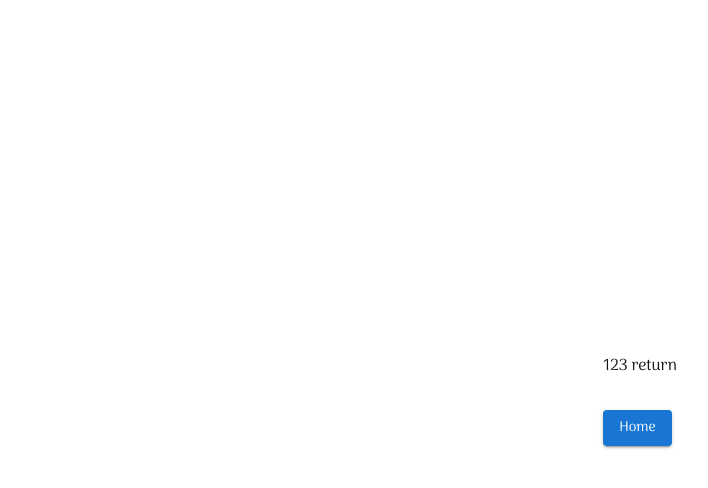
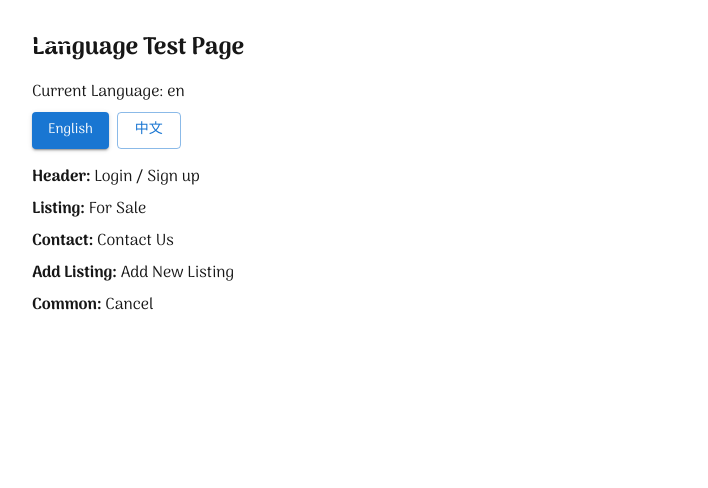
Before and after one commit to evanyichaoz/mls-web, a Next.js app: page /test-page in a window 1280 px wide. Shown: the top 488 px of the page, without its empty margins (0-708 px from the left). Built offline with nearby package versions, Linux system fonts and the light colour scheme; no server answers.

Commit message:
add language change

```diff
--- a/src/app/layout.tsx
+++ b/src/app/layout.tsx
@@ -6,6 +6,7 @@ import { AlertProvider } from "@/context/AlertContext";
 import AlertMessage from "@/components/AlertMessage";
 import Header from "@/components/Header";
 import { ArimThemeProvider } from "@/context/ArimThemeProvider";
+import { LanguageProvider } from "@/context/LanguageContext";
 
 export const metadata: Metadata = {
   title: "Create Next App",
@@ -23,6 +24,7 @@ export default function RootLayout({
       </head>
       <AuthProvider>
         <AlertProvider>
+          <LanguageProvider>
             <ArimThemeProvider>
               <body
                 className={`antialiased font-instagram  h-full w-full`}
@@ -34,6 +36,7 @@ export default function RootLayout({
                 </main>
               </body>
             </ArimThemeProvider>
+          </LanguageProvider>
         </AlertProvider>
       </AuthProvider>
     </html>
--- a/src/app/test-page/page.tsx
+++ b/src/app/test-page/page.tsx
@@ -1,14 +1,39 @@
-import Link from "next/link";
-import * as React from 'react';
-import Button from '@mui/material/Button';
+"use client";
+import { useLanguage } from "@/context/LanguageContext";
+import { Button } from "@mui/material";
 
-export default function Home() {
+export default function TestPage() {
+  const { language, setLanguage, t } = useLanguage();
+
   return (
-    <div className="grid grid-rows-[20px_1fr_20px] items-center justify-items-center min-h-screen p-8 pb-20 gap-16 sm:p-20 font-[family-name:var(--font-geist-sans)]">
-      <main className="flex flex-col gap-8 row-start-2 items-center sm:items-start">
-        123
-        return <Link href={`/`}><Button variant="contained">Home</Button></Link>
-      </main>
+    <div className="p-8">
+      <h1 className="text-2xl font-bold mb-4">Language Test Page</h1>
+
+      <div className="mb-4">
+        <p>Current Language: {language}</p>
+        <div className="flex gap-2 mt-2">
+          <Button
+            variant={language === 'en' ? 'contained' : 'outlined'}
+            onClick={() => setLanguage('en')}
+          >
+            English
+          </Button>
+          <Button
+            variant={language === 'zh' ? 'contained' : 'outlined'}
+            onClick={() => setLanguage('zh')}
+          >
+            中文
+          </Button>
+        </div>
+      </div>
+
+      <div className="space-y-2">
+        <p><strong>Header:</strong> {t('login.signup')}</p>
+        <p><strong>Listing:</strong> {t('for.sale')}</p>
+        <p><strong>Contact:</strong> {t('contact.us')}</p>
+        <p><strong>Add Listing:</strong> {t('add.listing')}</p>
+        <p><strong>Common:</strong> {t('cancel')}</p>
+      </div>
     </div>
   );
 }
--- a/src/components/AddListingDialog.tsx
+++ b/src/components/AddListingDialog.tsx
@@ -2,6 +2,7 @@
 import { Dialog, DialogTitle, DialogContent, DialogActions, TextField, Button, Select, MenuItem, InputLabel, FormControl, SelectChangeEvent } from "@mui/material";
 import React, { useState } from "react";
 import { useAuth } from "@/context/AuthContext";
+import { useLanguage } from "@/context/LanguageContext";
 
 interface AddListingDialogProps {
   open: boolean;
@@ -29,6 +30,7 @@ const AddListingDialog: React.FC<AddListingDialogProps> = ({ open, onClose }) =>
   const [error, setError] = useState("");
   const [jsonInput, setJsonInput] = useState("");
   const { currentUser } = useAuth();
+  const { t } = useLanguage();
 
   const handleChange = (e: React.ChangeEvent<HTMLInputElement | HTMLTextAreaElement> | SelectChangeEvent<number>) => {
     const { name, value } = e.target;
@@ -76,7 +78,7 @@ const AddListingDialog: React.FC<AddListingDialogProps> = ({ open, onClose }) =>
     setError("");
 
     if (!currentUser) {
-      setError("You must be logged in to perform this action.");
+      setError(t('must.login'));
       setLoading(false);
       return;
     }
@@ -101,14 +103,14 @@ const AddListingDialog: React.FC<AddListingDialogProps> = ({ open, onClose }) =>
       const data = await res.json();
 
       if (res.ok) {
-        alert("Listing added successfully!");
+        alert(t('listing.added'));
         handleCloseDialog();
         window.location.reload(); // 刷新页面以看到新数据
       } else {
-        setError(data.error || "Failed to add listing.");
+        setError(data.error || t('failed.add'));
       }
     } catch (err) {
-      setError("An error occurred. Please try again.");
+      setError(t('error.occurred'));
       console.error(err);
     }
     setLoading(false);
@@ -116,7 +118,7 @@ const AddListingDialog: React.FC<AddListingDialogProps> = ({ open, onClose }) =>
 
   return (
     <Dialog open={open} onClose={handleCloseDialog}>
-      <DialogTitle>Add New Listing</DialogTitle>
+      <DialogTitle>{t('add.listing')}</DialogTitle>
       <DialogContent>
         <TextField
           label="Paste Listing JSON here"
@@ -133,29 +135,29 @@ const AddListingDialog: React.FC<AddListingDialogProps> = ({ open, onClose }) =>
           Parse & Fill Form
         </Button>
         <TextField margin="dense" label="MLS Number" name="mlsNum" fullWidth variant="standard" value={form.mlsNum} onChange={handleChange} required />
-        <TextField margin="dense" label="Address" name="address" fullWidth variant="standard" value={form.address} onChange={handleChange} required />
-        <TextField margin="dense" label="City" name="city" fullWidth variant="standard" value={form.city} onChange={handleChange} required />
-        <TextField margin="dense" label="Province" name="province" fullWidth variant="standard" value={form.province} onChange={handleChange} />
-        <TextField margin="dense" label="Postal Code" name="postCode" fullWidth variant="standard" value={form.postCode} onChange={handleChange} />
-        <TextField margin="dense" label="Bedrooms" name="bedRoom" fullWidth variant="standard" value={form.bedRoom} onChange={handleChange} />
-        <TextField margin="dense" label="Bathrooms" name="bathRoom" fullWidth variant="standard" value={form.bathRoom} onChange={handleChange} />
-        <TextField margin="dense" label="Parking" name="parking" fullWidth variant="standard" value={form.parking} onChange={handleChange} />
-        <TextField margin="dense" label="Photo URL" name="photo" fullWidth variant="standard" value={form.photo} onChange={handleChange} />
-        <TextField margin="dense" label="Price" name="price" type="number" fullWidth variant="standard" value={form.price} onChange={handleChange} />
+        <TextField margin="dense" label={t('address')} name="address" fullWidth variant="standard" value={form.address} onChange={handleChange} required />
+        <TextField margin="dense" label={t('city')} name="city" fullWidth variant="standard" value={form.city} onChange={handleChange} required />
+        <TextField margin="dense" label={t('province')} name="province" fullWidth variant="standard" value={form.province} onChange={handleChange} />
+        <TextField margin="dense" label={t('postal.code')} name="postCode" fullWidth variant="standard" value={form.postCode} onChange={handleChange} />
+        <TextField margin="dense" label={t('bedrooms')} name="bedRoom" fullWidth variant="standard" value={form.bedRoom} onChange={handleChange} />
+        <TextField margin="dense" label={t('bathrooms')} name="bathRoom" fullWidth variant="standard" value={form.bathRoom} onChange={handleChange} />
+        <TextField margin="dense" label={t('parking')} name="parking" fullWidth variant="standard" value={form.parking} onChange={handleChange} />
+        <TextField margin="dense" label={t('upload.photo')} name="photo" fullWidth variant="standard" value={form.photo} onChange={handleChange} />
+        <TextField margin="dense" label={t('price')} name="price" type="number" fullWidth variant="standard" value={form.price} onChange={handleChange} />
         <TextField margin="dense" label="Sold Price" name="soldPrice" type="number" fullWidth variant="standard" value={form.soldPrice} onChange={handleChange} />
         <FormControl fullWidth margin="dense" variant="standard">
           <InputLabel id="status-label">Status</InputLabel>
           <Select labelId="status-label" name="status" value={form.status} onChange={handleChange} label="Status">
-            <MenuItem value={1}>For Sale</MenuItem>
-            <MenuItem value={2}>Sold</MenuItem>
+            <MenuItem value={1}>{t('for.sale')}</MenuItem>
+            <MenuItem value={2}>{t('sold')}</MenuItem>
           </Select>
         </FormControl>
         {error && <div style={{ color: "red", marginTop: 8 }}>{error}</div>}
       </DialogContent>
       <DialogActions>
-        <Button onClick={handleCloseDialog} disabled={loading}>Cancel</Button>
+        <Button onClick={handleCloseDialog} disabled={loading}>{t('cancel')}</Button>
         <Button onClick={handleSubmit} disabled={loading}>
-          {loading ? "Adding..." : "Add Listing"}
+          {loading ? "Adding..." : t('submit')}
         </Button>
       </DialogActions>
     </Dialog>
--- a/src/components/ContactDialog.tsx
+++ b/src/components/ContactDialog.tsx
@@ -1,6 +1,7 @@
 "use client";
 import { Dialog, DialogTitle, DialogContent, DialogActions, TextField, Button } from "@mui/material";
 import React, { useState } from "react";
+import { useLanguage } from "@/context/LanguageContext";
 
 interface ContactDialogProps {
   open: boolean;
@@ -13,6 +14,7 @@ const ContactDialog: React.FC<ContactDialogProps> = ({ open, onClose }) => {
   const [success, setSuccess] = useState(false);
   const [error, setError] = useState("");
   const [validationError, setValidationError] = useState("");
+  const { t } = useLanguage();
 
   const handleChange = (e: React.ChangeEvent<HTMLInputElement>) => {
     setForm({ ...form, [e.target.name]: e.target.value });
@@ -39,7 +41,7 @@ const ContactDialog: React.FC<ContactDialogProps> = ({ open, onClose }) => {
         setSuccess(true);
         setForm({ name: "", phone: "", email: "" });
       } else {
-        setError(data.error || "Failed to send email");
+        setError(data.error || t('failed.send'));
       }
     } catch {
       setError("Network error");
@@ -49,11 +51,11 @@ const ContactDialog: React.FC<ContactDialogProps> = ({ open, onClose }) => {
 
   return (
     <Dialog open={open} onClose={() => { onClose(); setSuccess(false); setError(""); }}>
-        <DialogTitle>Contact Me</DialogTitle>
+        <DialogTitle>{t('contact.us')}</DialogTitle>
       <DialogContent>
         <TextField
           margin="dense"
-          label="Name"
+          label={t('name')}
           name="name"
           fullWidth
           variant="standard"
@@ -63,7 +65,7 @@ const ContactDialog: React.FC<ContactDialogProps> = ({ open, onClose }) => {
         />
         <TextField
           margin="dense"
-          label="Phone"
+          label={t('phone')}
           name="phone"
           fullWidth
           variant="standard"
@@ -72,7 +74,7 @@ const ContactDialog: React.FC<ContactDialogProps> = ({ open, onClose }) => {
         />
         <TextField
           margin="dense"
-          label="Email"
+          label={t('email')}
           name="email"
           fullWidth
           variant="standard"
@@ -81,12 +83,12 @@ const ContactDialog: React.FC<ContactDialogProps> = ({ open, onClose }) => {
         />
         {validationError && <div style={{ color: "red", marginTop: 8 }}>{validationError}</div>}
         {error && <div style={{ color: "red", marginTop: 8 }}>{error}</div>}
-        {success && <div style={{ color: "green", marginTop: 8 }}>Email sent successfully!</div>}
+        {success && <div style={{ color: "green", marginTop: 8 }}>{t('message.sent')}</div>}
       </DialogContent>
       <DialogActions>
-        <Button onClick={onClose} disabled={loading}>Cancel</Button>
+        <Button onClick={onClose} disabled={loading}>{t('cancel')}</Button>
         <Button onClick={handleSubmit} disabled={loading || !form.name || (!form.phone && !form.email)}>
-          {loading ? "Sending..." : "Send"}
+          {loading ? "Sending..." : t('send')}
         </Button>
       </DialogActions>
     </Dialog>
--- a/src/components/Header.tsx
+++ b/src/components/Header.tsx
@@ -1,18 +1,25 @@
 "use client"
 import { useAlert } from '@/context/AlertContext';
 import { useAuth } from '@/context/AuthContext';
+import { useLanguage } from '@/context/LanguageContext';
 import React, { useEffect, useState } from 'react'
 import LoginD from './LoginD';
-import { Button, Drawer, IconButton, List, ListItem, ListItemButton, ListItemText, Box, Divider, ListItemIcon } from '@mui/material';
+import { Button, Drawer, IconButton, List, ListItem, ListItemButton, ListItemText, Box, Divider, ListItemIcon, Menu, MenuItem } from '@mui/material';
 import MenuIcon from '@mui/icons-material/Menu';
 import PhoneIcon from '@mui/icons-material/Phone';
 import EmailIcon from '@mui/icons-material/Email';
 import LoginIcon from '@mui/icons-material/Login';
 import LogoutIcon from '@mui/icons-material/Logout';
+import LanguageIcon from '@mui/icons-material/Language';
 
 export default function Header() {
   const [isSticky, setIsSticky] = useState(false);
   const [mobileOpen, setMobileOpen] = useState(false);
+  const [languageMenuAnchor, setLanguageMenuAnchor] = useState<null | HTMLElement>(null);
+
+  const { language, setLanguage, t } = useLanguage();
+  const { currentUser, userData, logout } = useAuth();
+  const { showAlert } = useAlert();
 
   const handleScroll = () => {
     // 判断页面滚动的距离
@@ -37,13 +44,13 @@ export default function Header() {
   };
 
   const [open, setOpen] = React.useState(false);
-  const { currentUser, userData, logout } = useAuth();
-  const { showAlert } = useAlert()
+
   useEffect(() => {
     if (currentUser && userData?.firstName) {
-      showAlert('welcome ' + userData.firstName + ' ' + (userData.lastName || ''));
+      showAlert(t('welcome') + ' ' + userData.firstName + ' ' + (userData.lastName || ''));
     }
-  }, [currentUser, userData, showAlert])
+  }, [currentUser, userData, showAlert, t])
+
   const handleLoginOpen = () => {
     setOpen(true);
   };
@@ -54,8 +61,21 @@ export default function Header() {
 
   const handleLogoutClick = () => {
     logout();
-    showAlert('success logout');
+    showAlert(t('success.logout'));
   }
+
+  const handleLanguageMenuOpen = (event: React.MouseEvent<HTMLElement>) => {
+    setLanguageMenuAnchor(event.currentTarget);
+  };
+
+  const handleLanguageMenuClose = () => {
+    setLanguageMenuAnchor(null);
+  };
+
+  const handleLanguageChange = (newLanguage: 'en' | 'zh') => {
+    setLanguage(newLanguage);
+    handleLanguageMenuClose();
+  };
 
   const drawer = (
     <Box onClick={handleDrawerToggle} sx={{ textAlign: 'center', width: 250 }} role="presentation">
@@ -88,7 +108,7 @@ export default function Header() {
               <ListItemIcon>
                 <LogoutIcon />
               </ListItemIcon>
-              <ListItemText primary={`Logout (${userData.firstName})`} />
+              <ListItemText primary={`${t('logout')} (${userData.firstName})`} />
             </ListItemButton>
           </ListItem>
         ) : (
@@ -97,7 +117,7 @@ export default function Header() {
               <ListItemIcon>
                 <LoginIcon />
               </ListItemIcon>
-              <ListItemText primary="Login / Sign up" />
+              <ListItemText primary={t('login.signup')} />
             </ListItemButton>
           </ListItem>
         )}
@@ -125,6 +145,48 @@ export default function Header() {
               <EmailIcon sx={{ fontSize: '16px' }} />
               canadaqiu@qq.com
             </a>
+
+            {/* Language Switcher */}
+            <div className={`flex items-center ${isSticky ? '' : 'text-white'}`}>
+              <Button
+                onClick={handleLanguageMenuOpen}
+                size='small'
+                startIcon={<LanguageIcon />}
+                sx={{
+                  color: isSticky ? 'black' : 'white',
+                  fontSize: '14px',
+                  fontWeight: 'normal',
+                  textTransform: 'none',
+                  minWidth: 'auto',
+                  padding: '4px 8px',
+                  alignItems: 'center',
+                  justifyContent: 'center',
+                }}
+              >
+                <span className="text-center pt-1">{language === 'en' ? 'EN' : '中'}</span>
+              </Button>
+              <Menu
+                anchorEl={languageMenuAnchor}
+                open={Boolean(languageMenuAnchor)}
+                onClose={handleLanguageMenuClose}
+                anchorOrigin={{
+                  vertical: 'bottom',
+                  horizontal: 'right',
+                }}
+                transformOrigin={{
+                  vertical: 'top',
+                  horizontal: 'right',
+                }}
+              >
+                <MenuItem onClick={() => handleLanguageChange('en')}>
+                  {t('english')}
+                </MenuItem>
+                <MenuItem onClick={() => handleLanguageChange('zh')}>
+                  {t('chinese')}
+                </MenuItem>
+              </Menu>
+            </div>
+
             <div className={`flex items-center ${isSticky ? '' : 'text-white'}`}>
               {userData ? (
                 <div className="flex gap-1 text-[14px] items-center">
@@ -134,7 +196,7 @@ export default function Header() {
                     fontSize: '14px',
                     fontWeight: 'normal',
                   }} >
-                    Logout
+                    {t('logout')}
                   </Button>
                 </div>
               ) : (
@@ -144,7 +206,7 @@ export default function Header() {
                   startIcon={<LoginIcon />}
                   sx={{ color: isSticky ? 'black' : 'white', fontSize: '14px', fontWeight: 'normal', textTransform: 'none', '& .MuiButton-startIcon': { marginRight: '4px' } }}
                 >
-                  Login / Sign up
+                  {t('login.signup')}
                 </Button>
               )}
             </div>
--- a/src/components/MidContectSection.tsx
+++ b/src/components/MidContectSection.tsx
@@ -2,11 +2,13 @@
 import { Button } from "@mui/material";
 import { useEffect, useState } from "react";
 import ContactDialog from "./ContactDialog";
+import { useLanguage } from "@/context/LanguageContext";
 
 const MidContectSection = () => {
   const [inViewLeft, setInViewLeft] = useState(false);
   const [inViewRight, setInViewRight] = useState(false);
   const [openDialog, setOpenDialog] = useState(false);
+  const { t } = useLanguage();
 
   useEffect(() => {
     const observerLeft = new IntersectionObserver((entries) => {
@@ -70,7 +72,7 @@ const MidContectSection = () => {
             }}
             onClick={() => setOpenDialog(true)}
           >
-            CONTACT
+            {t('contact.us')}
           </Button>
         </div>
       </div>
--- /dev/null
+++ b/src/context/LanguageContext.tsx
@@ -0,0 +1,167 @@
+"use client";
+import React, { createContext, useContext, useState, useEffect, ReactNode } from 'react';
+
+export type Language = 'en' | 'zh';
+
+interface LanguageContextType {
+  language: Language;
+  setLanguage: (lang: Language) => void;
+  t: (key: string) => string;
+}
+
+const LanguageContext = createContext<LanguageContextType | undefined>(undefined);
+
+// 翻译数据
+const translations = {
+  en: {
+    // Header
+    'login.signup': 'Login / Sign up',
+    'logout': 'Logout',
+    'welcome': 'Welcome',
+    'language': 'Language',
+    'english': 'English',
+    'chinese': '中文',
+
+    // Listing Grid
+    'for.sale': 'For Sale',
+    'sold': 'Sold',
+    'asking.price': 'Asking price',
+    'bedrooms': 'Bedrooms',
+    'bathrooms': 'Bathrooms',
+    'parking': 'Parking',
+
+    // Common
+    'delete': 'Delete',
+    'confirm.delete': 'Are you sure you want to delete this listing?',
+    'delete.success': 'Listing deleted successfully!',
+    'delete.failed': 'Failed to delete listing:',
+    'error.occurred': 'An error occurred. Please try again.',
+    'must.login': 'You must be logged in to delete a listing.',
+    'success.logout': 'Success logout',
+
+    // Add Listing Dialog
+    'add.listing': 'Add New Listing',
+    'address': 'Address',
+    'city': 'City',
+    'province': 'Province',
+    'postal.code': 'Postal Code',
+    'price': 'Price',
+    'bedrooms': 'Bedrooms',
+    'bathrooms': 'Bathrooms',
+    'parking': 'Parking',
+    'upload.photo': 'Upload Photo',
+    'submit': 'Submit',
+    'cancel': 'Cancel',
+    'listing.added': 'Listing added successfully!',
+    'failed.add': 'Failed to add listing:',
+
+    // Contact Dialog
+    'contact.us': 'Contact Us',
+    'name': 'Name',
+    'email': 'Email',
+    'phone': 'Phone',
+    'message': 'Message',
+    'send': 'Send',
+    'message.sent': 'Message sent successfully!',
+    'failed.send': 'Failed to send message:',
+
+    // Home Page
+    'recently.listed': 'RECENTLY LISTED PROPERTIES',
+    'recently.sold': 'RECENTLY SOLD PROPERTIES',
+  },
+  zh: {
+    // Header
+    'login.signup': '登录 / 注册',
+    'logout': '退出登录',
+    'welcome': '欢迎',
+    'language': '语言',
+    'english': 'English',
+    'chinese': '中文',
+
+    // Listing Grid
+    'for.sale': '出售中',
+    'sold': '已售',
+    'asking.price': '要价',
+    'bedrooms': '卧室',
+    'bathrooms': '浴室',
+    'parking': '停车位',
+
+    // Common
+    'delete': '删除',
+    'confirm.delete': '您确定要删除这个房源吗？',
+    'delete.success': '房源删除成功！',
+    'delete.failed': '删除房源失败：',
+    'error.occurred': '发生错误，请重试。',
+    'must.login': '您必须登录才能删除房源。',
+    'success.logout': '退出登录成功',
+
+    // Add Listing Dialog
+    'add.listing': '添加新房源',
+    'address': '地址',
+    'city': '城市',
+    'province': '省份',
+    'postal.code': '邮政编码',
+    'price': '价格',
+    'bedrooms': '卧室',
+    'bathrooms': '浴室',
+    'parking': '停车位',
+    'upload.photo': '上传照片',
+    'submit': '提交',
+    'cancel': '取消',
+    'listing.added': '房源添加成功！',
+    'failed.add': '添加房源失败：',
+
+    // Contact Dialog
+    'contact.us': '联系我们',
+    'name': '姓名',
+    'email': '邮箱',
+    'phone': '电话',
+    'message': '消息',
+    'send': '发送',
+    'message.sent': '消息发送成功！',
+    'failed.send': '发送消息失败：',
+
+    // Home Page
+    'recently.listed': '最新上市房源',
+    'recently.sold': '最近售出房源',
+  }
+};
+
+interface LanguageProviderProps {
+  children: ReactNode;
+}
+
+export const LanguageProvider: React.FC<LanguageProviderProps> = ({ children }) => {
+  const [language, setLanguageState] = useState<Language>('en');
+
+  useEffect(() => {
+    // 从localStorage获取保存的语言设置
+    const savedLanguage = localStorage.getItem('language') as Language;
+    if (savedLanguage && (savedLanguage === 'en' || savedLanguage === 'zh')) {
+      setLanguageState(savedLanguage);
+    }
+  }, []);
+
+  const setLanguage = (lang: Language) => {
+    setLanguageState(lang);
+    localStorage.setItem('language', lang);
+  };
+
+  const t = (key: string): string => {
+    return translations[language][key] || key;
+  };
+
+  return (
+    <LanguageContext.Provider value={{ language, setLanguage, t }}>
+      {children}
+    </LanguageContext.Provider>
+  );
+};
+
+export const useLanguage = (): LanguageContextType => {
+  const context = useContext(LanguageContext);
+  if (context === undefined) {
+    throw new Error('useLanguage must be used within a LanguageProvider');
+  }
+  return context;
+};
```
Also changed, not shown: src/app/page.tsx (+5 -3 lines), src/components/ListingGrid.tsx (+10 -8 lines). Lines whose indentation alone changed are shown as unchanged.
